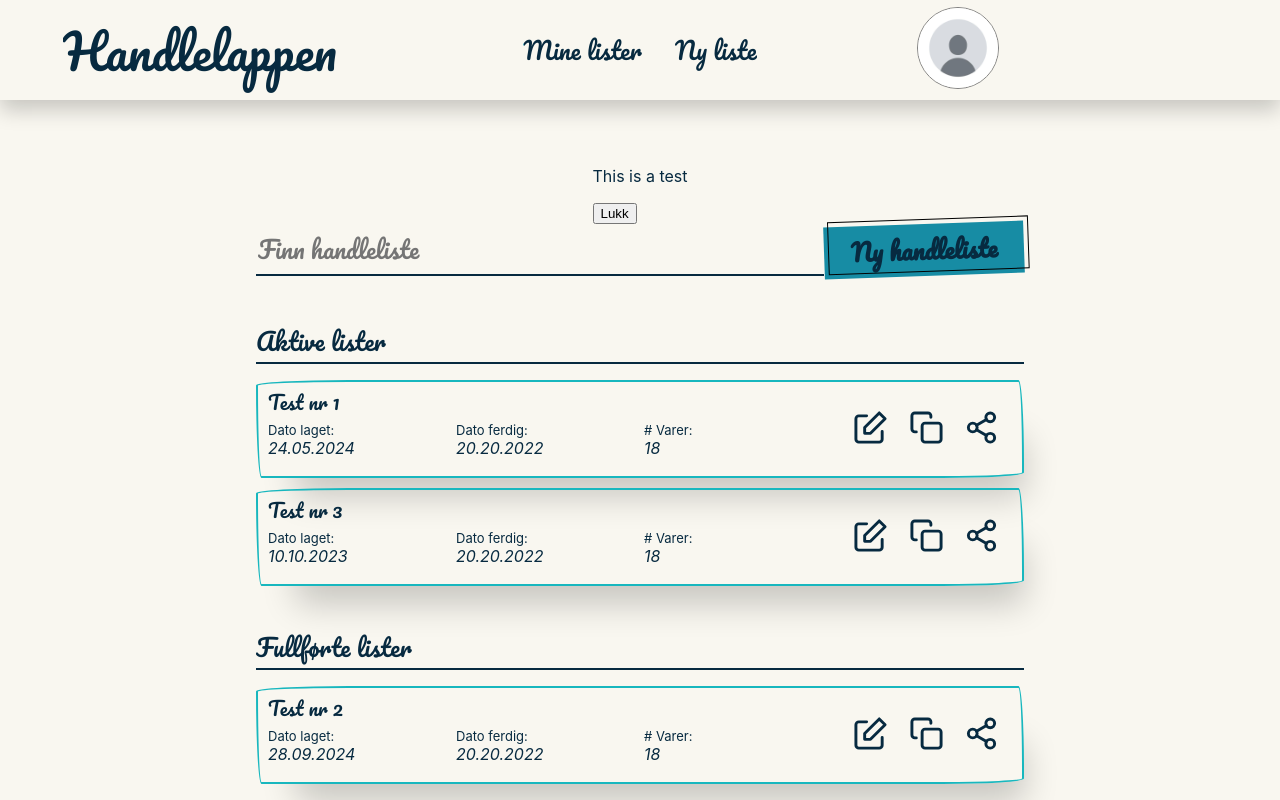
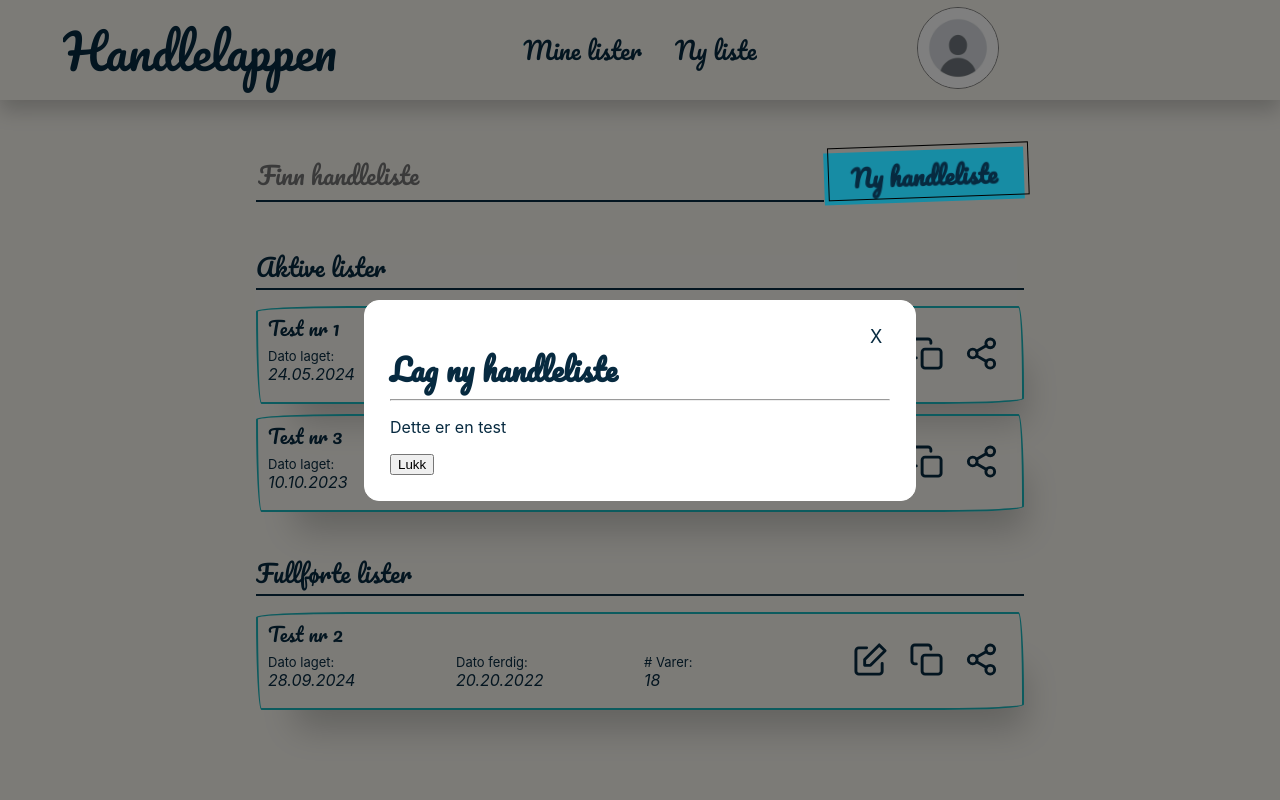
Before and after one commit to andreberge1/handleliste, a React (Create React App) app in the folder client/: page / in a window 1280 px wide. Both pictures are taken after a click on the element "Ny handleliste". Built offline with nearby package versions, Linux system fonts and the light colour scheme.

Commit message:
Finished temporary setup for new list modal

```diff
--- a/client/src/Pages/Home/Home.jsx
+++ b/client/src/Pages/Home/Home.jsx
@@ -10,7 +10,7 @@ import NewListModal from '../../components/NewListModal/NewListModal';
 
 export default function Home () {
     const [shoppingLists, setShoppingLists] = useState(dummyLists)
-    const [modalState, setModalState] = useState(false)
+    const [isModalOpen, setIsModalOpen] = useState(false)
     const navigate = useNavigate()
 
     const handleNewListClick = () => {
@@ -18,16 +18,21 @@ export default function Home () {
         navigate(path)
     }
 
-    const showModal = (e) => {
-        setModalState(!modalState)
+    const openModal = () => {
+        setIsModalOpen(true)
     }
+
+    const closeModal = () => {
+        setIsModalOpen(false)
+    }
+
 
   return (
     <div className='homePage'>
-        <NewListModal onClose={showModal} show={modalState} />
+        <NewListModal isModalOpen={isModalOpen} onClose={closeModal} />
         <div className="homePageHeading">
             <input type="text" placeholder="Finn handleliste" className="listSearch"/>
-            <span onClick={showModal}>
+            <span onClick={() => openModal()}>
                 <Button text={"Ny handleliste"} />
             </span>
         </div>
--- a/client/src/components/NewListModal/NewListModal.css
+++ b/client/src/components/NewListModal/NewListModal.css
@@ -0,0 +1,54 @@
+.modalContainer {
+    position: fixed;
+    left: 0;
+    top: 0;
+    right: 0;
+    bottom: 0;
+    background-color: rgba(0, 0, 0, 0.5);
+    display: flex;
+    align-items: center;
+    justify-content: center;
+}
+
+.modalContent {
+    border: 1px solid #fff;
+    width: 500px;
+    background-color: #fff;
+    border-radius: 15px;
+    padding: 25px;
+}
+
+.closeIcon {
+    height: 25px;
+    width: 10px;
+    margin-right: 10px;
+    float: right;
+}
+
+.closeIcon p {
+    font-size: large;
+    margin-top: 0px;
+    cursor: pointer;
+}
+
+.closeIcon:hover {
+    font-weight: bold;
+    font-size: larger;
+}
+
+.closeIcon:active {
+    transform: translate(-1px, 1px);
+    transition-timing-function: ease-in-out;
+}
+
+.modalTitle {
+    color: var(--color-text);
+    font-family: var(--font-headers);
+    font-weight: 700;
+    font-size: 30px;
+    line-height: 28px;
+}
+
+.modalTitle p {
+    margin-bottom: 0px;
+}
--- a/client/src/components/NewListModal/NewListModal.jsx
+++ b/client/src/components/NewListModal/NewListModal.jsx
@@ -1,24 +1,27 @@
 
 import "./NewListModal.css"
 
-export default function NewListModal ({ show }) {
+export default function NewListModal ({ isModalOpen, onClose }) {
 
-    const onClose = (e) => {
-        onClose && onclose(e)
+    if (isModalOpen !== true) {
+        return null
     }
 
     return (
-        <>
-        {
-            show && (
-                <div className="modalContainer">
-                    <p>This is a test</p>
-                    <button onClose={e => onClose(e)}>
-                        Lukk
-                    </button>
+        <div className="modalContainer">
+            <div className="modalContent">
+                <div className="closeIcon" onClick={onClose}>
+                    <p>X</p>
                 </div>
-            )
-        }
-        </>
+                <div className="modalTitle">
+                    <p>Lag ny handleliste</p>
+                    <hr />
+                </div>
+                <p>Dette er en test</p>
+                <button onClick={onClose}>
+                    Lukk
+                </button>
+            </div>
+        </div>
     )
 }
```
